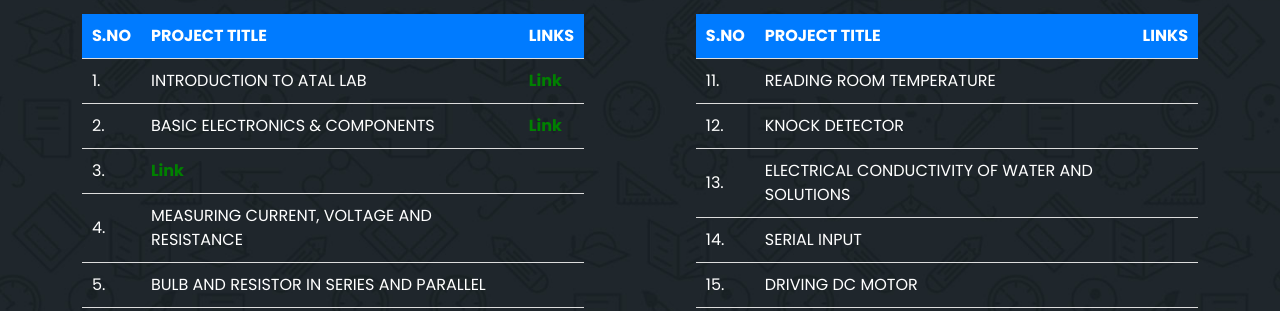
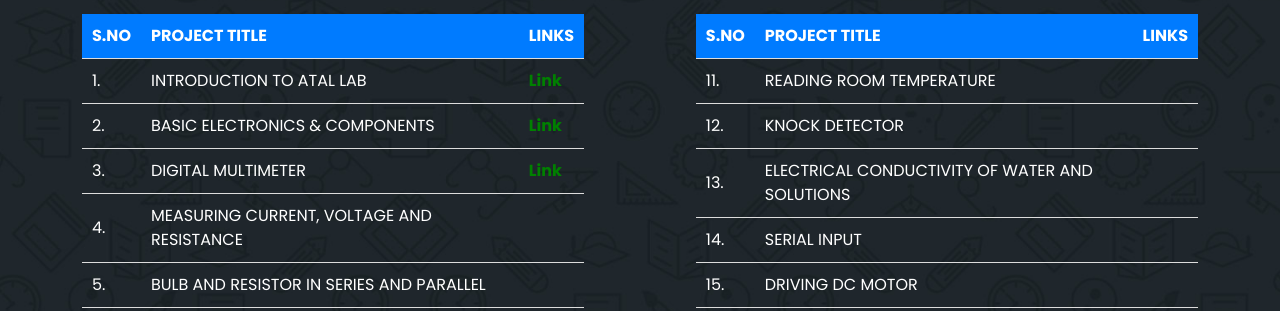
Before and after one commit to athena-ataltinkeringlab/athena-ataltinkeringlab.github.io, a plain HTML site: page seventh.html in a window 1280 px wide. Shown: the part 489-800 px from the top of the page. Drawn offline with nearby package versions, Linux system fonts and the light colour scheme.

Commit message:
Update seventh.html

```diff
--- a/seventh.html
+++ b/seventh.html
@@ -139,8 +139,8 @@
     </tr>
     <tr>
       <td>3.</td>
+      <td>DIGITAL MULTIMETER</td>
      <td><a href="assets/files/Digital-Multimeter.pdf">Link</a></td>
-      <td></td>
     </tr>
     <tr>
       <td>4.</td>
```
